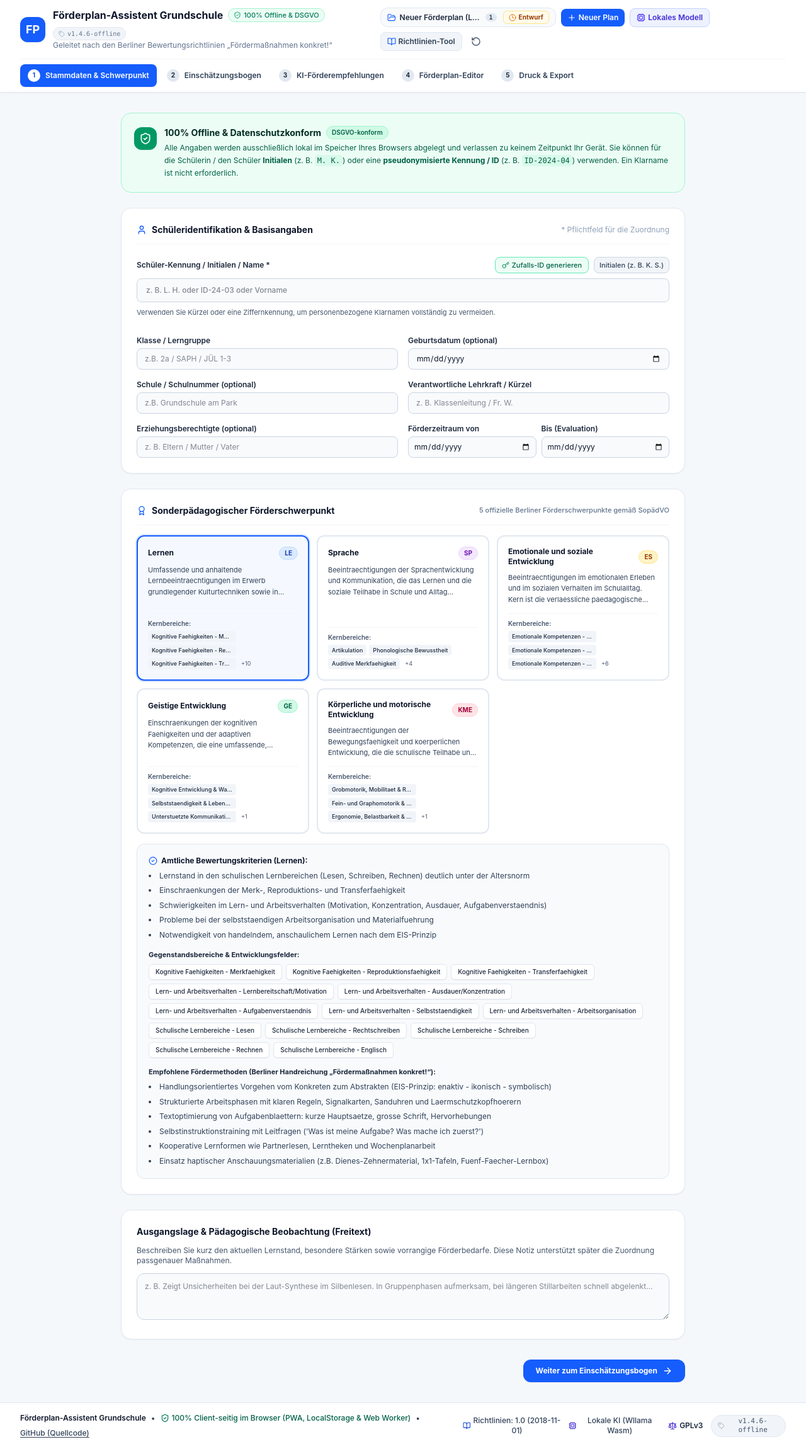
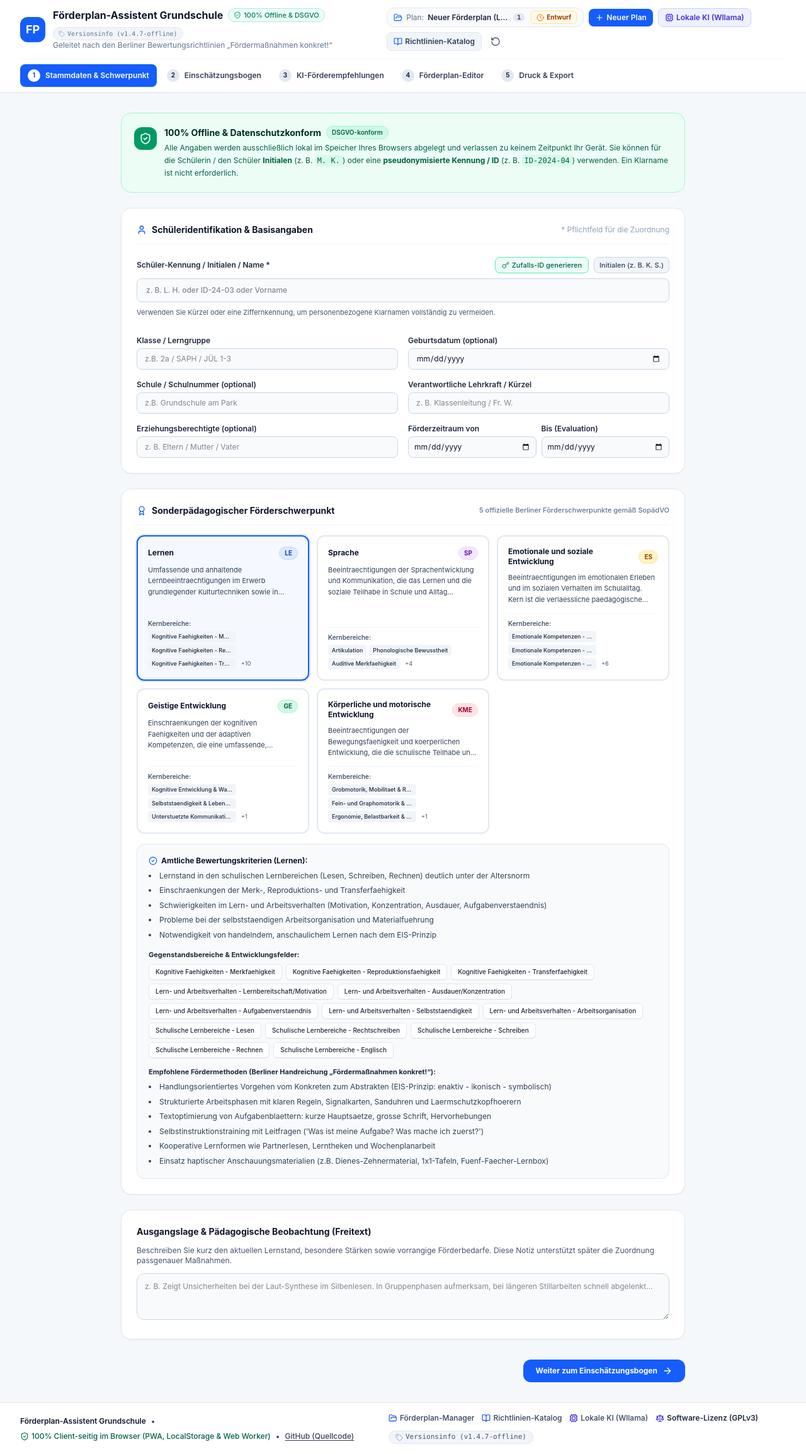
Before and after one commit to giusepperagusa/foerderplaner, a React (Vite) app: page / in a window 1280 px wide. Shown: the whole page at 63% size. Built offline with nearby package versions, Linux system fonts and the light colour scheme.

Commit message:
feat(ui/print): harmonize modal trigger buttons and overhaul PDF multi-page numbering (v1.4.7)

```diff
--- a/package.json
+++ b/package.json
@@ -1,7 +1,7 @@
 {
   "name": "react-example",
   "private": true,
-  "version": "1.4.6",
+  "version": "1.4.7",
   "license": "GPL-3.0-or-later",
   "type": "module",
   "scripts": {
--- a/src/App.tsx
+++ b/src/App.tsx
@@ -35,7 +35,7 @@ import {
   createBlankPlan,
   duplicatePlan,
 } from './utils/planStorage';
-import { ShieldCheck, Tag, Cpu, BookOpen, ArrowUpCircle, Scale } from 'lucide-react';
+import { ShieldCheck, Tag, Cpu, BookOpen, ArrowUpCircle, Scale, FolderOpen } from 'lucide-react';
 
 export default function App() {
   // PWA update management
@@ -351,47 +351,63 @@ export default function App() {
             </a>
           </div>
 
-          <div className="flex items-center gap-3">
+          <div className="flex items-center gap-3 flex-wrap">
             <button
-              onClick={() => setIsGuidelinesModalOpen(true)}
+              type="button"
+              onClick={() => setIsPlanManagerOpen(true)}
               className="hover:text-blue-700 transition flex items-center gap-1 cursor-pointer font-medium text-slate-700"
+              title="Förderplan-Manager öffnen"
             >
-              <BookOpen className="w-3.5 h-3.5 text-blue-700" />
-              <span>Richtlinien: {GUIDELINE_VERSION}</span>
+              <FolderOpen className="w-3.5 h-3.5 text-blue-700" />
+              <span>Förderplan-Manager</span>
             </button>
 
             <button
-              onClick={() => setIsConsentModalOpen(true)}
-              className="hover:text-indigo-700 transition flex items-center gap-1 cursor-pointer font-medium text-slate-700"
+              type="button"
+              onClick={() => setIsGuidelinesModalOpen(true)}
+              className="hover:text-blue-700 transition flex items-center gap-1 cursor-pointer font-medium text-slate-700"
+              title={`Richtlinien-Katalog (v${GUIDELINE_VERSION})`}
             >
-              <Cpu className="w-3.5 h-3.5 text-indigo-700" />
-              <span>Lokale KI (Wllama Wasm)</span>
+              <BookOpen className="w-3.5 h-3.5 text-blue-700" />
+              <span>Richtlinien-Katalog</span>
             </button>
 
             <button
-              onClick={() => setIsLicenseModalOpen(true)}
+              type="button"
+              onClick={() => setIsConsentModalOpen(true)}
               className="hover:text-indigo-700 transition flex items-center gap-1 cursor-pointer font-medium text-slate-700"
-              title="Lizenz- und Urheberrechtsinformationen (GPLv3)"
+              title="Lokale KI (Wllama) verwalten & Modell-Status prüfen"
             >
-              <Scale className="w-3.5 h-3.5 text-indigo-700" />
-              <span className="font-semibold text-slate-800 hover:text-indigo-700">GPLv3</span>
+              <Cpu className="w-3.5 h-3.5 text-indigo-700" />
+              <span>Lokale KI (Wllama)</span>
             </button>
 
             <button
+              type="button"
+              onClick={() => setIsLicenseModalOpen(true)}
+              className="hover:text-indigo-700 transition flex items-center gap-1 cursor-pointer font-medium text-slate-700"
+              title="Software-Lizenz (GPLv3) anzeigen"
+            >
+              <Scale className="w-3.5 h-3.5 text-indigo-700" />
+              <span className="font-semibold text-slate-800 hover:text-indigo-700">Software-Lizenz (GPLv3)</span>
+            </button>
+
+            <button
+              type="button"
               onClick={() => setIsVersionInfoModalOpen(true)}
               className={`inline-flex items-center gap-1 px-2.5 py-0.5 rounded-full text-[11px] font-mono font-medium border transition-colors cursor-pointer ${
                 needRefresh
                   ? 'bg-amber-100 text-amber-900 border-amber-300 animate-pulse'
                   : 'bg-slate-100 hover:bg-slate-200 text-slate-600 border-slate-200'
               }`}
-              title="Version, Changelog & PWA Update-Status öffnen"
+              title="Versionsinfo & Bereitstellung"
             >
               {needRefresh ? (
                 <ArrowUpCircle className="w-3 h-3 text-amber-600" />
               ) : (
                 <Tag className="w-3 h-3 text-slate-400" />
               )}
-              <span>{APP_VERSION}</span>
+              <span>Versionsinfo ({APP_VERSION})</span>
             </button>
           </div>
         </div>
--- a/src/components/AiAssistantStep.tsx
+++ b/src/components/AiAssistantStep.tsx
@@ -231,9 +231,11 @@ export const AiAssistantStep: React.FC<Props> = ({
             </button>
 
             <button
+              type="button"
               onClick={() => setShowConsentModal(true)}
               className="flex items-center gap-1.5 px-3.5 py-2 bg-indigo-600 hover:bg-indigo-700 text-white rounded-xl text-xs font-bold transition shadow-xs whitespace-nowrap cursor-pointer"
-              title="Modell-Status und Download-Manager öffnen"
+              title="Lokale KI (Wllama) verwalten & Modell-Status prüfen"
+              aria-label="Lokale KI (Wllama)"
             >
               <Cpu className="w-4 h-4 text-indigo-200" />
               <span>Lokale KI (Wllama)</span>
@@ -410,10 +412,14 @@ export const AiAssistantStep: React.FC<Props> = ({
             </div>
 
             <button
+              type="button"
               onClick={() => setShowConsentModal(true)}
-              className="px-3.5 py-1.5 text-xs font-bold rounded-lg border border-purple-300 bg-white text-purple-800 hover:bg-purple-100 transition whitespace-nowrap self-start sm:self-auto cursor-pointer"
+              className="flex items-center gap-1.5 px-3.5 py-1.5 text-xs font-bold rounded-lg border border-purple-300 bg-white text-purple-800 hover:bg-purple-100 transition whitespace-nowrap self-start sm:self-auto cursor-pointer"
+              title="Lokale KI (Wllama) verwalten & Modell-Status prüfen"
+              aria-label="Lokale KI (Wllama)"
             >
-              Modellspeicher verwalten
+              <Cpu className="w-3.5 h-3.5 text-purple-700" />
+              <span>Lokale KI (Wllama)</span>
             </button>
           </div>
 
--- a/src/components/Navigation.tsx
+++ b/src/components/Navigation.tsx
@@ -63,7 +63,7 @@ export const Navigation: React.FC<Props> = ({
   const isCompleted = activePlanStatus === 'abgeschlossen';
 
   return (
-    <header className="bg-white border-b border-slate-200 sticky top-0 z-30 shadow-xs">
+    <header className="bg-white border-b border-slate-200 sticky top-0 z-30 shadow-xs app-header print:hidden no-print">
       <div className="max-w-7xl mx-auto px-4 sm:px-6 lg:px-8">
 
         {/* Brand bar */}
@@ -88,19 +88,20 @@ export const Navigation: React.FC<Props> = ({
                 <button
                   type="button"
                   onClick={onOpenVersionInfo}
+                  aria-label={`Versionsinfo (${APP_VERSION})`}
                   className={`inline-flex items-center gap-1 text-[10px] font-mono font-medium px-2 py-0.5 rounded-full border transition-colors ${
                     needRefresh
                       ? 'bg-amber-100 text-amber-900 border-amber-300 hover:bg-amber-200 animate-pulse'
                       : 'text-slate-500 hover:text-slate-900 bg-slate-100 hover:bg-slate-200 border-slate-200'
                   }`}
-                  title={needRefresh ? 'Neues Update verfügbar! Klicken zum Aktualisieren' : 'Versionsinformationen, Richtlinien-Stand & Changelog anzeigen'}
+                  title="Versionsinfo & Bereitstellung"
                 >
                   {needRefresh ? (
                     <ArrowUpCircle className="w-3 h-3 text-amber-600" />
                   ) : (
                     <Tag className="w-2.5 h-2.5 text-slate-400" />
                   )}
-                  <span>{APP_VERSION}</span>
+                  <span>Versionsinfo ({APP_VERSION})</span>
                   {needRefresh && <span className="font-sans font-bold text-[9px] bg-amber-500 text-white px-1 rounded-sm">UPDATE</span>}
                 </button>
               </div>
@@ -115,11 +116,14 @@ export const Navigation: React.FC<Props> = ({
             {/* Active Plan Selector Pill */}
             <div className="flex items-center gap-1.5 bg-slate-50 border border-slate-200 px-2.5 py-1 rounded-xl">
               <button
+                type="button"
                 onClick={onOpenPlanManager}
                 className="flex items-center gap-1.5 text-xs font-semibold text-slate-800 hover:text-blue-600 transition"
-                title="Plan-Verwaltung öffnen"
+                title="Förderplan-Manager öffnen"
+                aria-label="Förderplan-Manager öffnen"
               >
                 <FolderOpen className="w-3.5 h-3.5 text-blue-600" />
+                <span className="hidden sm:inline text-slate-500 font-normal">Plan:</span>
                 <span className="max-w-[130px] truncate" title={displayName}>
                   {displayName}
                 </span>
@@ -129,6 +133,7 @@ export const Navigation: React.FC<Props> = ({
               </button>
 
               <button
+                type="button"
                 onClick={onToggleStatus}
                 className={`ml-1 flex items-center gap-1 text-[10px] font-bold px-2 py-0.5 rounded-md border transition ${
                   isCompleted
@@ -156,39 +161,45 @@ export const Navigation: React.FC<Props> = ({
 
             {/* New Plan Button */}
             <button
+              type="button"
               onClick={onCreateNewPlan}
-              className="flex items-center gap-1 px-2.5 py-1.5 text-xs font-semibold bg-blue-600 hover:bg-blue-700 text-white rounded-lg transition shadow-xs"
+              className="flex items-center gap-1 px-2.5 py-1.5 text-xs font-semibold bg-blue-600 hover:bg-blue-700 text-white rounded-lg transition shadow-xs cursor-pointer"
               title="Neuen leeren Förderplan starten"
             >
               <Plus className="w-3.5 h-3.5" />
               <span className="hidden sm:inline">Neuer Plan</span>
             </button>
 
-            {/* Local LLM (WebLLM) Button */}
+            {/* Local LLM (Wllama) Button */}
             <button
+              type="button"
               onClick={onOpenModelConsent}
-              className="flex items-center gap-1 px-2.5 py-1.5 text-xs font-semibold bg-indigo-50 hover:bg-indigo-100 text-indigo-700 rounded-lg transition border border-indigo-200"
-              title="Lokales Modell (Wllama / Qwen2.5) verwalten & Cache prüfen"
+              className="flex items-center gap-1 px-2.5 py-1.5 text-xs font-semibold bg-indigo-50 hover:bg-indigo-100 text-indigo-700 rounded-lg transition border border-indigo-200 cursor-pointer"
+              title="Lokale KI (Wllama) verwalten & Modell-Status prüfen"
+              aria-label="Lokale KI (Wllama)"
             >
               <Cpu className="w-3.5 h-3.5 text-indigo-600" />
-              <span className="hidden md:inline">Lokales Modell</span>
+              <span className="hidden md:inline">Lokale KI (Wllama)</span>
             </button>
 
             {/* Guidelines button */}
             <button
+              type="button"
               onClick={onOpenGuidelinesManager}
-              className="flex items-center gap-1 px-2.5 py-1.5 text-xs font-semibold bg-slate-100 hover:bg-slate-200 text-slate-700 rounded-lg transition border border-slate-200"
-              title="Katalog und Reusable Normalisierungs-Tool öffnen"
+              className="flex items-center gap-1 px-2.5 py-1.5 text-xs font-semibold bg-slate-100 hover:bg-slate-200 text-slate-700 rounded-lg transition border border-slate-200 cursor-pointer"
+              title="Amtlichen Richtlinien-Katalog öffnen"
+              aria-label="Richtlinien-Katalog"
             >
               <BookOpen className="w-3.5 h-3.5 text-blue-600" />
-              <span className="hidden md:inline">Richtlinien-Tool</span>
+              <span className="hidden md:inline">Richtlinien-Katalog</span>
             </button>
 
             {/* Reset Button with accessible aria-label and high-contrast styling */}
             <button
+              type="button"
               onClick={onResetPlan}
               aria-label="Diesen Förderplan leeren"
-              className="p-1.5 text-slate-600 hover:text-rose-700 hover:bg-rose-50 rounded-lg transition"
+              className="p-1.5 text-slate-600 hover:text-rose-700 hover:bg-rose-50 rounded-lg transition cursor-pointer"
               title="Diesen Förderplan leeren"
             >
               <RotateCcw className="w-4 h-4" />
@@ -197,7 +208,7 @@ export const Navigation: React.FC<Props> = ({
         </div>
 
         {/* Step Tabs with semantic nav element and aria-current */}
-        <nav aria-label="Förderplan Schritte" className="flex overflow-x-auto py-2 gap-1 no-scrollbar">
+        <nav aria-label="Förderplan Schritte" className="flex overflow-x-auto py-2 gap-1 no-scrollbar app-navigation print:hidden no-print">
           {steps.map((step) => {
             const isActive = currentStep === step.num;
             const isCompletedStep = currentStep > step.num;
--- a/src/components/VersionInfoModal.tsx
+++ b/src/components/VersionInfoModal.tsx
@@ -35,7 +35,7 @@ interface Props {
   onOpenLicense?: () => void;
 }
 
-export const APP_VERSION = 'v1.4.6-offline';
+export const APP_VERSION = 'v1.4.7-offline';
 export const GUIDELINE_VERSION = `${richtlinienData.version} (${richtlinienData.gueltigAb})`;
 export const GITHUB_REPO_URL = 'https://github.com/giusepperagusa/foerderplaner';
 
@@ -303,8 +303,9 @@ export const VersionInfoModal: React.FC<Props> = ({
                 type="button"
                 onClick={onOpenLicense}
                 className="px-2.5 py-1.5 bg-white hover:bg-indigo-50 text-indigo-700 font-semibold rounded-lg text-[11px] border border-indigo-300 transition shadow-2xs cursor-pointer shrink-0"
+                title="Software-Lizenz (GPLv3) anzeigen"
               >
-                Lizenzdetails
+                Software-Lizenz (GPLv3)
               </button>
             )}
           </div>
@@ -316,6 +317,10 @@ export const VersionInfoModal: React.FC<Props> = ({
               Änderungshistorie (Changelog)
             </span>
             <div className="space-y-1.5 text-[11px]">
+              <div className="flex items-start gap-2">
+                <span className="font-mono text-indigo-600 font-semibold shrink-0">v1.4.7:</span>
+                <span>Harmonisierung der Dialog-Schaltflächen & PDF-Druckoptimierung: Vollständige Vereinheitlichung aller Dialog-Aufrufer auf einheitliche Beschriftungen („Lokale KI (Wllama)“, „Richtlinien-Katalog“, „Software-Lizenz (GPLv3)“, „Förderplan-Manager“, „Versionsinfo“); Behebung der im Druck unterdrückten amtlichen Fußzeile mit App-Version und Senats-Referenz durch Entkopplung der CSS-Druckregeln; dynamische mehrseitige Seitennummerierung („Seite X von Y“) bei Plänen mit mehr als 2 Seiten.</span>
+              </div>
               <div className="flex items-start gap-2">
                 <span className="font-mono text-indigo-600 font-semibold shrink-0">v1.4.6:</span>
                 <span>Barrierefreiheit und DIN 1450 Typografie: Vollständige Konformität mit EN 301 549 / WCAG 2.2 AA in der App-UI (Tastaturnavigation mit Sharp-Outline-Fokusindikator, Skip-to-Content-Link, striktes Focus-Trapping in allen Dialogen via useFocusTrap, semantische HTML-Elemente und ARIA-Rollen, mindestens 4,5:1 Farbkontraste) sowie Überarbeitung des Förderplan-Drucks nach DIN 1450 (serifenlose Arial/Helvetica-Schriftart, mindestens 11pt Grundschriftgröße, 1,4–1,5 Zeilenabstand, Schwarz-Weiß-Druckkontrast und semantische PDF/UA-Dokumentenstruktur).</span>
```
Also changed, not shown: src/components/PrintPreviewStep.tsx (+77 -10 lines), src/index.css (+9 -1 lines), 1 other file (tests, documents, lock files or other folders).
